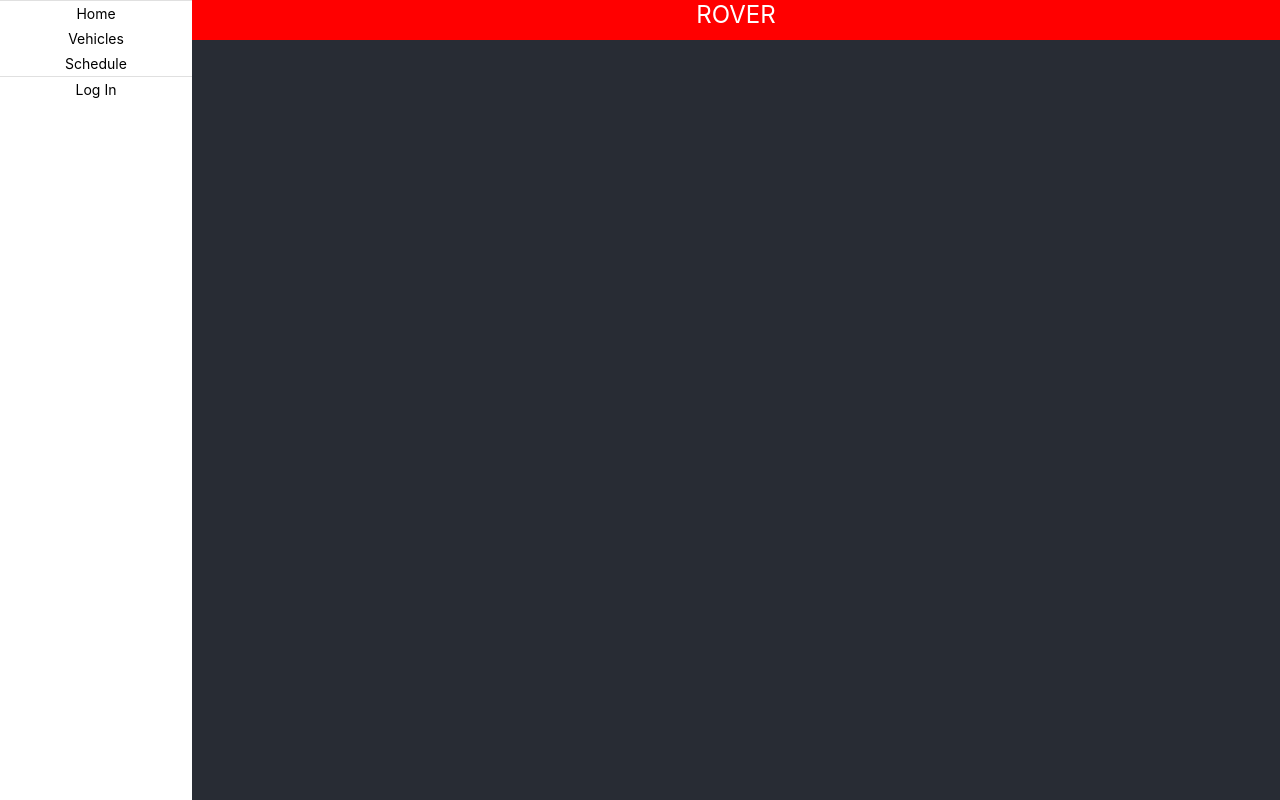
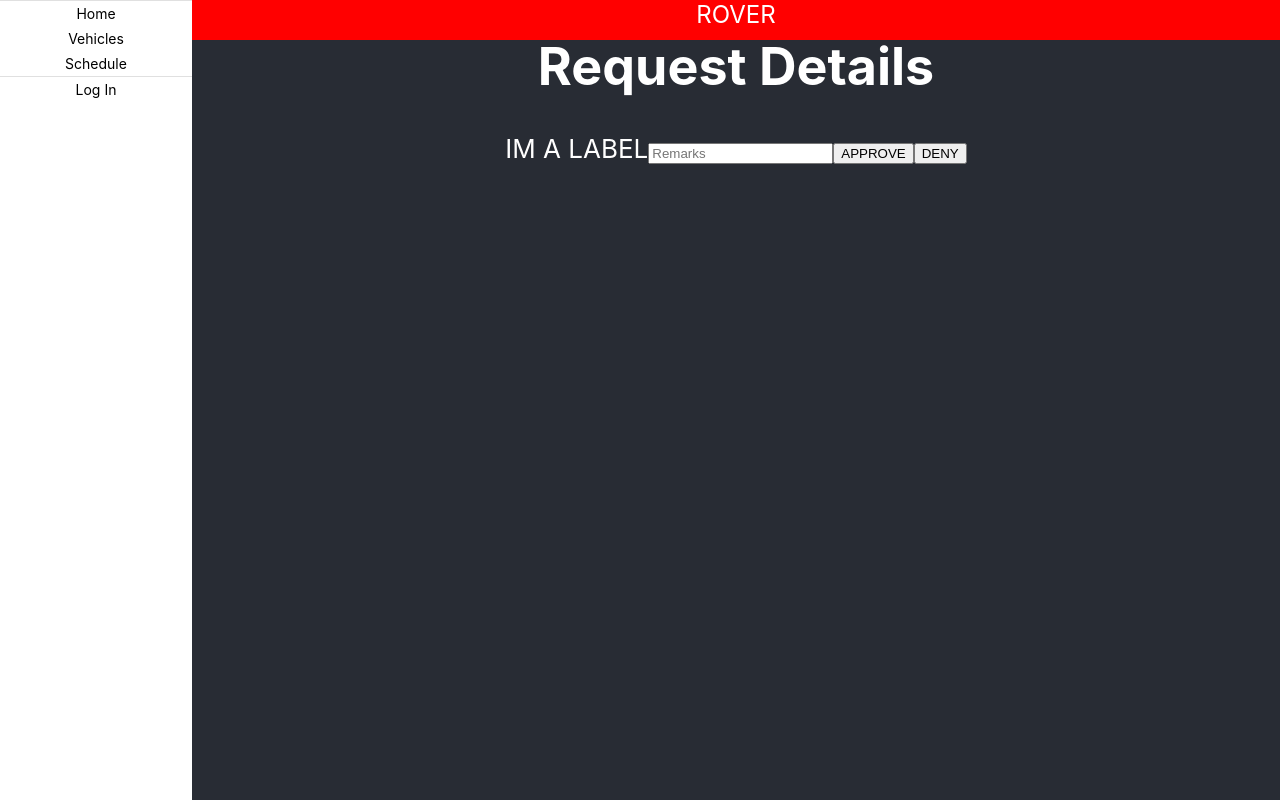
Before and after one commit to awcl/ROVER, a React (Create React App) app in the folder ui/: page /reservationdetails/1 in a window 1280 px wide. Built offline with nearby package versions, Linux system fonts and the light colour scheme; no server answers.

Commit message:
res detail pg

```diff
--- a/ui/src/App.css
+++ b/ui/src/App.css
@@ -85,8 +85,8 @@
 }
 
 .bodyFlip {
-  flex-direction: column;
-  display: flex;
+  /* flex-direction: column;
+  display: flex; */
   width: 85vw;
   height: 100vh;
 }
--- a/ui/src/Views/ReservationDetails.js
+++ b/ui/src/Views/ReservationDetails.js
@@ -4,15 +4,12 @@ import config from '../config';
 // import Context from '../components/Context';
 const API_URL = config[process.env.REACT_APP_NODE_ENV || "development"].apiUrl;
 
+function ReservationDetails() {
+    const [details, setDetails] = useState({});
+    const [remark, setRemark] = useState('');
+    let { id } = useParams();
 
-
-function ReservationDetails() {
-    const [details, setDetails] = useState();
-    // const [error, setError] = useState();
-    let { id } = useParams();
     // fetch details of a single merged reservation
-
-
     useEffect(() => {
         fetch(`${API_URL}/reservation/merged/${id}`)
             .then((response) => response.json())
@@ -20,12 +17,19 @@ function ReservationDetails() {
                 setDetails(data[0]);
                 console.log(data[0]);
             });
-
-
     }, []);
 
+    const handleApprove = async () => {
+        console.log('approved: ', id);
+        fetch(`${API_URL}/reservation/approve/${id}`, { method: 'PATCH', headers: {'Content-Type': 'application/json'}, body: JSON.stringify({ description: remark})})
+          .catch(e => console.log(e));
+      }
 
-
+      const handleDeny = async () => {
+        console.log('denied: ', id);
+        fetch(`${API_URL}/reservation/deny/${id}`, { method: 'PATCH', headers: {'Content-Type': 'application/json'}, body: JSON.stringify({ description: remark})})
+          .catch(e => console.log(e));
+      }
     // useEffect(() => {
     //     const fetchData = async () => {
     //         const response = await fetch(`${API_URL}/reservation/merged/${id}`)
@@ -35,40 +39,25 @@ function ReservationDetails() {
     //     }
     //     fetchData();
     // }, []);
+    return (
+        <div className="content">
+            <h1>Request Details</h1>
+            <div>
+                <h1>{details.reservation_id}</h1>
+                <h1>{details.vehicle_id}</h1>
+                <h1>{details.start_date}</h1>
+                <h1>{details.end_date}</h1>
+                <h1>{details.first_name}</h1>
+                <h1>{details.last_name}</h1>
+                <h1>{details.email}</h1>
+                <label for="remark">IM A LABEL</label>
+                <input id="remark" type="text" placeholder="Remarks" onChange={(e)=> setRemark(e.target.value)} onBlur={(e) => {e.target.value=e.target.value.trim()}} defaultValue={details.description}></input>
+                <button onClick={()=>{handleApprove()}}>APPROVE</button>
+                <button onClick={()=>{handleDeny()}}>DENY</button>
+            </div>
+        </div>
+    )
+}
 
 
-
-
-    return (
-        <>
-        {/* <h1>TEST</h1>
-        {details.map((detail) => {
-            return (
-                <div>
-                    <h1>{detail.reservation_id}</h1>
-                    <h1>{detail.vehicle_id}</h1>
-                    <h1>{detail.start_date}</h1>
-                    <h1>{detail.end_date}</h1>
-                    <h1>{detail.first_name}</h1>
-                    <h1>{detail.last_name}</h1>
-                    <h1>{detail.email}</h1>
-                    </div>
-            )
-        })} */}
-        </>
-    )
-
-
-
-
-
-
-
-
-
-
-
-
-}
-
 export default ReservationDetails;
```
Also changed, not shown: 1 other file (tests, documents, lock files or other folders).
